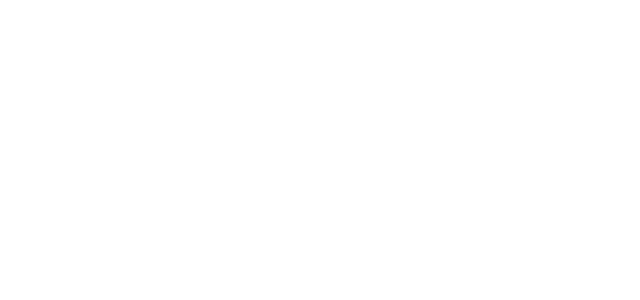
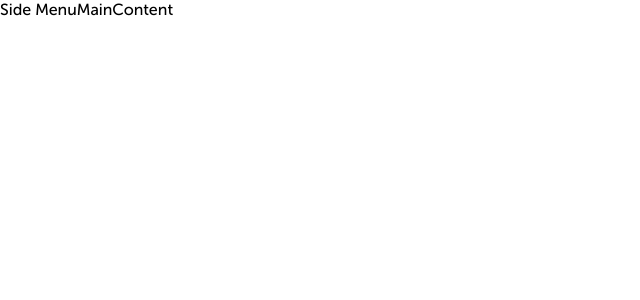
Before and after one commit to hasnainbaloch/innovativeSolutionsAssign, a React (Create React App) app: page / in a window 1280 px wide. Shown: the top 300 px of the page, without its empty margins (0-640 px from the left). Built offline with nearby package versions, Linux system fonts and the light colour scheme.

Commit message:
set layout

```diff
--- a/package.json
+++ b/package.json
@@ -8,6 +8,7 @@
     "@testing-library/user-event": "^12.1.10",
     "react": "^17.0.2",
     "react-dom": "^17.0.2",
+    "react-router-dom": "^5.2.0",
     "react-scripts": "4.0.3",
     "web-vitals": "^1.0.1"
   },
--- a/src/App.js
+++ b/src/App.js
@@ -1,7 +1,9 @@
+import Layout from "./views/layout/Layout";
 
 function App() {
   return (
     <>
+    <Layout/>
     </>
   );
 }
--- /dev/null
+++ b/src/components/MainContent.jsx
@@ -0,0 +1,9 @@
+import React from 'react'
+
+export const MainContent = () => {
+    return (
+        <div>
+            MainContent
+        </div>
+    )
+}
--- /dev/null
+++ b/src/components/SidebarMenu.jsx
@@ -0,0 +1,9 @@
+import React from 'react'
+
+export const SidebarMenu = () => {
+    return (
+        <div>
+            Side Menu
+        </div>
+    )
+}
--- /dev/null
+++ b/src/components/index.js
@@ -0,0 +1,2 @@
+export {MainContent} from './MainContent'
+export {SidebarMenu} from './SidebarMenu'
--- a/src/index.css
+++ b/src/index.css
@@ -1,13 +1,12 @@
+@font-face {
+	font-family: "Cyrl";
+	src: local("Cyrl"),
+	url("./assets/fonts/Cyrl.ttf") format("truetype");
+	font-weight: normal;
+}
+
 body {
   margin: 0;
-  font-family: -apple-system, BlinkMacSystemFont, 'Segoe UI', 'Roboto', 'Oxygen',
-    'Ubuntu', 'Cantarell', 'Fira Sans', 'Droid Sans', 'Helvetica Neue',
-    sans-serif;
-  -webkit-font-smoothing: antialiased;
-  -moz-osx-font-smoothing: grayscale;
+	box-sizing: border-box;
+  font-family: 'Cyrl';
 }
-
-code {
-  font-family: source-code-pro, Menlo, Monaco, Consolas, 'Courier New',
-    monospace;
-}
--- a/src/index.js
+++ b/src/index.js
@@ -3,6 +3,8 @@ import ReactDOM from 'react-dom';
 import './index.css';
 import App from './App';
 import reportWebVitals from './reportWebVitals';
+import './assets/fonts/Cyrl.ttf';
+
 
 ReactDOM.render(
   <React.StrictMode>
@@ -11,7 +13,4 @@ ReactDOM.render(
   document.getElementById('root')
 );
 
-// If you want to start measuring performance in your app, pass a function
-// to log results (for example: reportWebVitals(console.log))
-// or send to an analytics endpoint. Learn more: https://bit.ly/CRA-vitals
 reportWebVitals();
--- /dev/null
+++ b/src/views/layout/Layout.jsx
@@ -0,0 +1,15 @@
+import React from 'react';
+import './layout.css';
+import { MainContent, SidebarMenu } from "../../components";
+
+
+function Layout() {
+    return (
+        <div className="layout">
+            <SidebarMenu/>
+            <MainContent/>
+        </div>
+    )
+}
+
+export default Layout
--- /dev/null
+++ b/src/views/layout/layout.css
@@ -0,0 +1,5 @@
+.layout{
+    display:flex;
+    justify-content: flex-start;
+    flex-direction: row;
+}
```
Also changed, not shown: 1 other file (tests, documents, lock files or other folders).
